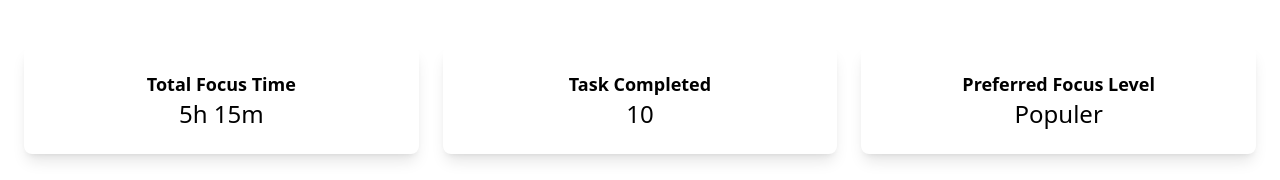
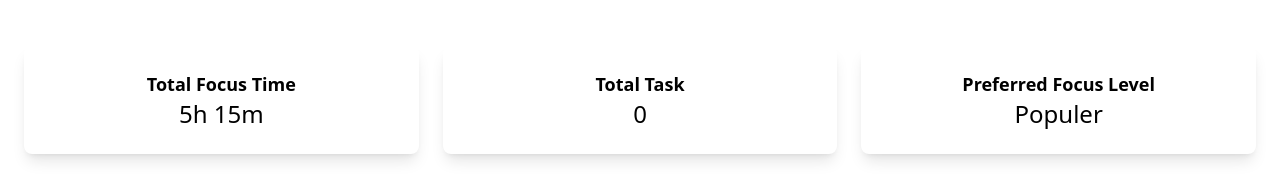
Before and after one commit to thesimpanze/Seenau-Web-FE, a React (Vite) app: page /dashboard in a window 1280 px wide. Shown: the part 138-318 px from the top of the page. Built offline with nearby package versions, Linux system fonts and the light colour scheme; no server answers.

Commit message:
add, get, update, delete task

```diff
--- a/src/Pages/Dashboard.jsx
+++ b/src/Pages/Dashboard.jsx
@@ -5,8 +5,7 @@ import { BarChart, Bar, XAxis, YAxis, CartesianGrid, Tooltip, ResponsiveContaine
 import EditProfile from "../components/EditProfile";
 
 import axios from "axios";
-
-
+import { getTasks } from "../services/API";
 
 const data = [
   { name: "Mon", focus: 3 },
@@ -23,6 +22,7 @@ const barColors = ["#FACC15", "#000000"];
 const Dashboard = () => {
   const [showModal, setShowModal] = useState(false);
   const [showOtpModal, setShowOtpModal] = useState(false);
+  const [totalTask, setTotalTask] = useState([]);
   const openModal = () => {
     setShowModal(true);
   };
@@ -33,8 +33,22 @@ const Dashboard = () => {
   const closeOtpModal = () => {
     setShowOtpModal(false);
   };
+  useEffect(() => {
+    async function fetchData() {
 
+      try {
+        const response = await getTasks();
+        setTotalTask(response.data.data);
+      }
+      catch (err){
+        console.log('error ambil data', err.response?.data?.message || err.message)
 
+    }
+  }
+    fetchData();
+
+  },[])
+  console.log(totalTask)
   return (
     <div className="min-h-screen bg-white pb-24 relative">
       <Navbar />
@@ -50,7 +64,7 @@ const Dashboard = () => {
           </div>
         </div>
         <button
-          onClick={openModal} // Memastikan modal terbuka
+          onClick={openModal}
           className="border border-white px-4 py-2 rounded hover:bg-white hover:text-black transition"
         >
           Edit Profile
@@ -64,8 +78,8 @@ const Dashboard = () => {
           <p className="text-2xl">5h 15m</p>
         </div>
         <div className="bg-white p-6 rounded-lg shadow-lg text-center">
-          <h2 className="text-lg font-semibold">Task Completed</h2>
-          <p className="text-2xl">10</p>
+          <h2 className="text-lg font-semibold">Total Task</h2>
+          <p className="text-2xl">{totalTask.length}</p>
         </div>
         <div className="bg-white p-6 rounded-lg shadow-lg text-center">
           <h2 className="text-lg font-semibold">Preferred Focus Level</h2>
--- a/src/components/Task.jsx
+++ b/src/components/Task.jsx
@@ -45,17 +45,13 @@ function Task() {
   const handleSaveTask = async (formData) => {
     try {
       if (isNewTask) {
-        // Add new task
         let res = await createTask(formData.name, formData.duration, formData.category, formData.description);
         console.log(res.message)
         console.log(res.data)
       } else {
-        // Update existing task
         await updateTask(taskId, formData.name, formData.duration, formData.category, formData.description);
       }
-      // Refresh task list
       fetchTasks();
-      // Close edit modal
       handleCloseEditTask();
     } catch (err) {
       console.error("Error saving task:", err.response?.data?.message || err.message);
@@ -71,7 +67,6 @@ function Task() {
       console.error("Error deleting task:", error);
     }
   };
-  console.log(tasks)
   return (
     <div className="w-[40%]  mt-10 relative flex-col flex pb-10">
       <div className="flex justify-between font-bold border-b-2 mb-3">
```
